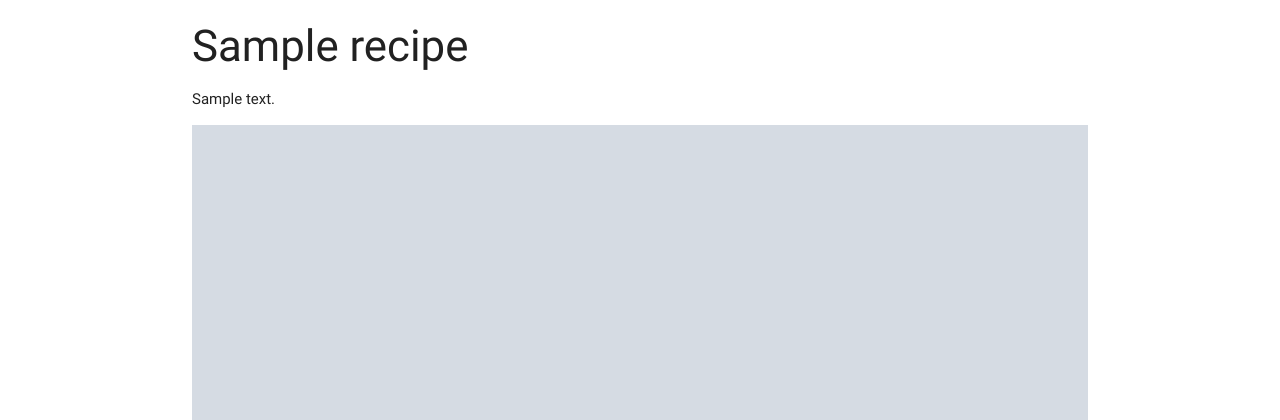
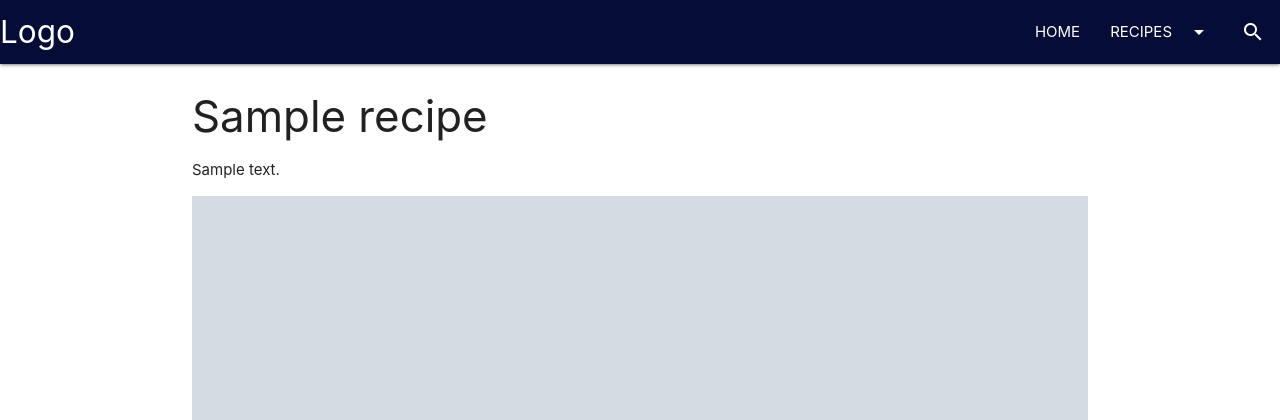
Before and after one commit to deevdz/milestone-project-3, a Flask app: template templates/recipe.html in a window 1280 px wide. Shown: the top 420 px of the page. Run offline with Flask 2, Linux system fonts and the light colour scheme; the template is opened without the code that fills it: most values are stand-ins (such as "Sample title", 1, 10 or a date in 2020); grey boxes marked "Sample" are stand-in pictures; some libraries are stand-ins or nearby versions.

Commit message:
Add Nav and Dropdown

```diff
--- a/app.py
+++ b/app.py
@@ -26,9 +26,9 @@ recipes = mongo.db.recipes
 #~~~~~~~~~~~~~~~~~~~~~~~~~~~~~~~~~~~~~~~~~~~~~~~~~~~~~~~~~~~~~~~~~~~~~~~~~~~~~~~~~~~~~~~~~~~~~~~~~~~~~~~~~~#
 # Homepage                                                                                                 #
 #~~~~~~~~~~~~~~~~~~~~~~~~~~~~~~~~~~~~~~~~~~~~~~~~~~~~~~~~~~~~~~~~~~~~~~~~~~~~~~~~~~~~~~~~~~~~~~~~~~~~~~~~~~#
-
 @app.route('/')
-def homepage():
+@app.route('/home')
+def home():
     return render_template('index.html', recipes=recipes.find())
 
 #~~~~~~~~~~~~~~~~~~~~~~~~~~~~~~~~~~~~~~~~~~~~~~~~~~~~~~~~~~~~~~~~~~~~~~~~~~~~~~~~~~~~~~~~~~~~~~~~~~~~~~~~~~#
--- /dev/null
+++ b/static/css/style.css
@@ -0,0 +1,11 @@
+/* Navigation */
+nav ul a{
+text-transform: uppercase;
+}
+.dropdown-content{
+   width: max-content !important;
+   height:auto !important;
+}
+nav {
+    background-color:#050C35;
+}
--- a/templates/base.html
+++ b/templates/base.html
@@ -2,15 +2,32 @@
 <html>
     <head>
         <link href="https://fonts.googleapis.com/icon?family=Material+Icons" rel="stylesheet">
-        <link rel="stylesheet" href="https://cdnjs.cloudflare.com/ajax/libs/materialize/0.100.2/css/materialize.min.css">
+        <link rel="stylesheet" href="https://cdnjs.cloudflare.com/ajax/libs/materialize/1.0.0/css/materialize.min.css">
         <link rel="stylesheet" href="{{url_for('static', filename='css/style.css')}}" type="text/css" />
     </head>
     <body>
+        <!-- Dropdown Structure -->
+        <ul id="dropdown1" class="dropdown-content">
+          <li class="divider"></li>
+          <li><a href="#!">three</a></li>
+        </ul>
+        <nav>
+          <div class="nav-wrapper">
+            <a href="{{url_for('home')}}" class="brand-logo">Logo</a>
+            <ul class="right hide-on-med-and-down">
+              <li><a href="{{url_for('home')}}">Home</a></li>
+              <!-- Dropdown Trigger -->
+              <li><a class="dropdown-menu" href="#!" data-target="dropdown1">Recipes<i class="material-icons right">arrow_drop_down</i></a></li>
+              <li><a href="sass.html"><i class="material-icons">search</i></a></li>
+            </ul>
+          </div>
+        </nav>
+        <!--Main Body-->
         <div class="container">
             {% block content %} {% endblock %}
         </div>
-        <script src="https://cdnjs.cloudflare.com/ajax/libs/jquery/3.2.1/jquery.min.js"></script>
-        <script src="https://cdnjs.cloudflare.com/ajax/libs/materialize/0.100.2/js/materialize.min.js"></script>
+        <script src="https://ajax.googleapis.com/ajax/libs/jquery/3.2.1/jquery.min.js"></script>
+        <script src="https://cdnjs.cloudflare.com/ajax/libs/materialize/1.0.0/js/materialize.min.js"></script>
         <script>
               document.addEventListener('DOMContentLoaded', function() {
                 var elems = document.querySelectorAll('.slider');
@@ -20,6 +37,7 @@
               // Or with jQuery
 
               $(document).ready(function(){
+                $(".dropdown-menu").dropdown();
                 $('.slider').slider();
               });
         </script>
```
Also changed, not shown: templates/index.html (+6 -1 lines), static/images/carrot-coconut-soup.jpg (added), static/images/dark-chocolate-brownie-cookies.jpg (renamed from static/images/Dark-Chocolate-Brownie-Cookies.jpg).
